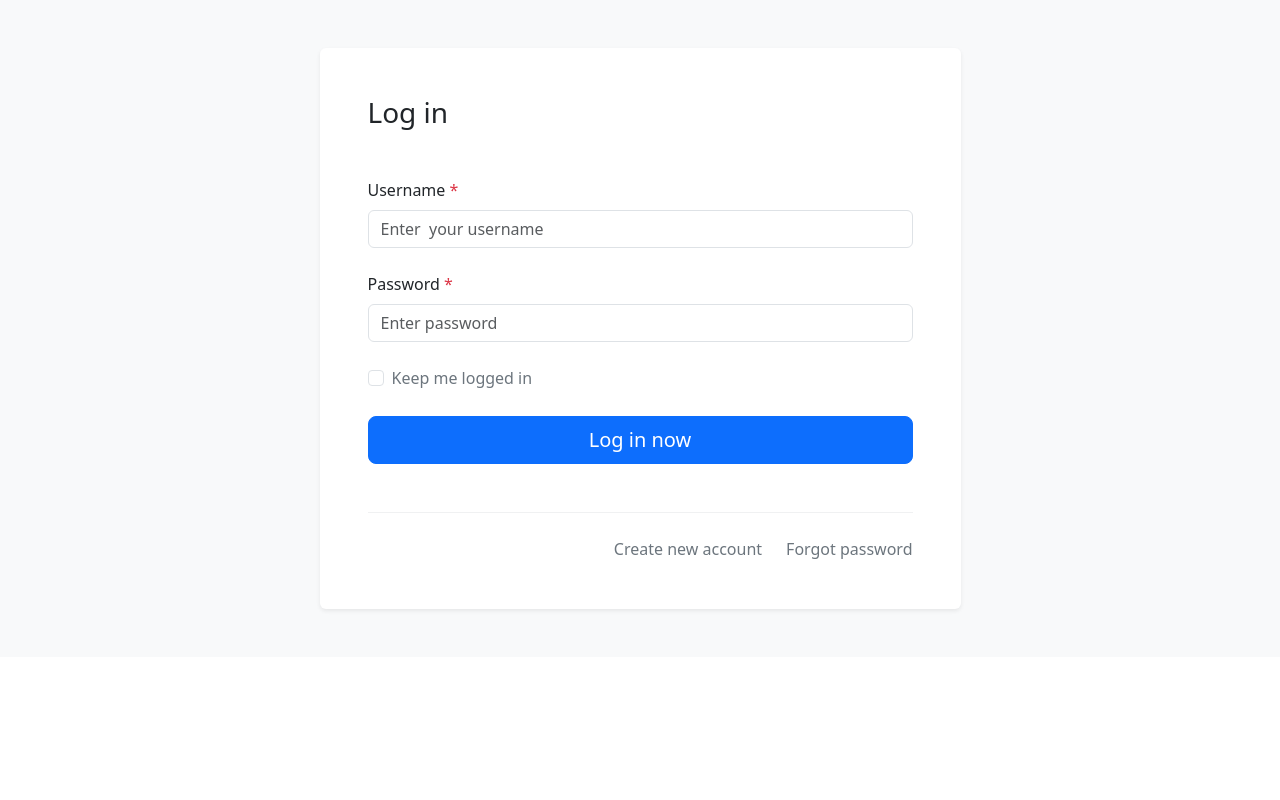
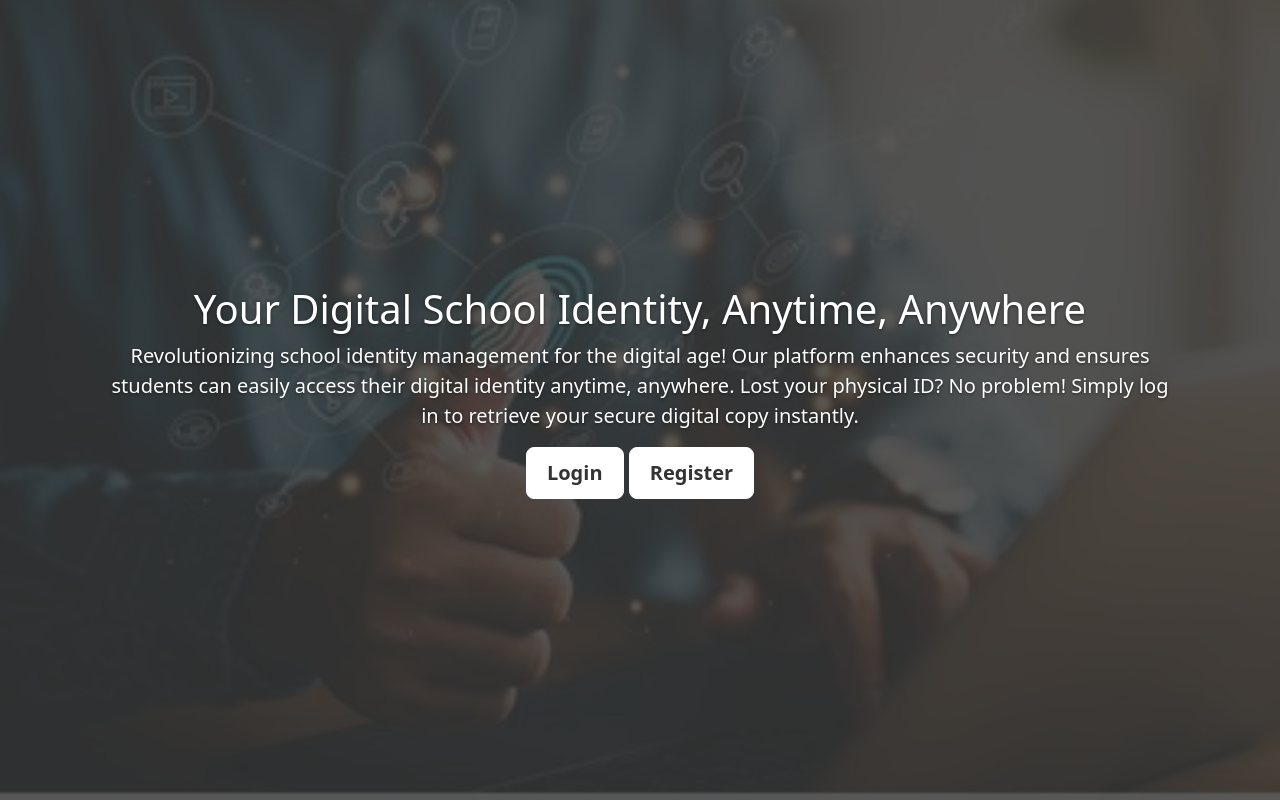
Before and after one commit to Projects-002/Digital-Id-v001, a PHP site: page / in a window 1280 px wide. Run offline with PHP 8.4, Linux system fonts and the light colour scheme.

Commit message:
cover page added

```diff
--- a/Admin/add.php
+++ b/Admin/add.php
@@ -26,19 +26,13 @@ if(!isset($_SESSION['user'])){
       <?php
 
 
-
-
-
 if(isset($_POST['add'])){
-
 
   $f_name = $_POST['f-name'];
   $l_name = $_POST['l-name'];
   $reg_no  = $_POST['reg-no'];
   $email = $_POST['email'];
   $pass = $_POST['pass'];
-
-
 
 
     try{
--- a/index.php
+++ b/index.php
@@ -1,52 +1,3 @@
-
-<?php
-
-include('database/db.php');
-
-if(isset($_POST['submit'])) {
-    $username = $_POST['username'];
-    $pass = $_POST['password'];
-
-    // Get the user with the provided email/username
-    $sql = "SELECT * FROM users WHERE Email = ?";
-    $stmt = mysqli_prepare($conn, $sql);
-    mysqli_stmt_bind_param($stmt, 's', $username);
-    mysqli_stmt_execute($stmt);
-    $result = mysqli_stmt_get_result($stmt);
-
-    if($result && mysqli_num_rows($result) > 0) {
-        $user = mysqli_fetch_assoc($result);
-
-        // Verify the password
-        if($pass == $user['Pass']) {
-            session_start();
-            $_SESSION['user'] = $username;
-
-            // Redirect based on user role
-            if($user['U_Role'] == 'user') {
-                header('location: dashboard.php?uid='.$user['SN']);
-            } else {
-                header('location: Admin/index.php?uid='.$user['SN']);
-            }
-            exit();
-        } else {
-            echo '
-            <div class="alert alert-danger container mt-5 w-50" role="alert">
-                Incorrect Password. Please try again!
-            </div>';
-        }
-    } else {
-        echo '
-        <div class="alert alert-danger container mt-5 w-50" role="alert">
-            Username not found. Please try again!
-        </div>';
-    }
-}
-
-?>
-
-
-
 <!DOCTYPE html>
 <html lang="en">
 <head>
@@ -57,60 +8,186 @@ if(isset($_POST['submit'])) {
 </head>
 <body>
 
-    <!-- Login 2 - Bootstrap Brain Component -->
-<div class="bg-light py-3 py-md-5">
-    <div class="container">
-      <div class="row justify-content-md-center">
-        <div class="col-12 col-md-11 col-lg-8 col-xl-7 col-xxl-6">
-          <div class="bg-white p-4 p-md-5 rounded shadow-sm">
-            <div class="row">
-              <div class="col-12">
-                <div class="mb-5">
-                  <h3>Log in</h3>
-                </div>
+    <div class="site-wrapper">
+
+        <div class="site-wrapper-inner">
+
+          <div class="container">
+
+            <!-- <div class="masthead clearfix">
+              <div class="container inner">
+                <h3 class="masthead-brand">Cover</h3>
+                <nav>
+                  <ul class="nav masthead-nav">
+                    <li class="active"><a href="#">Home</a></li>
+                    <li><a href="#">Features</a></li>
+                    <li><a href="#">Contact</a></li>
+                  </ul>
+                </nav>
               </div>
+            </div> -->
+
+            <div class="inner cover">
+              <h1 class="cover-heading">Your Digital School Identity, Anytime, Anywhere</h1>
+              <p class="lead">Revolutionizing school identity management for the digital age! Our platform enhances security and ensures students can easily access their digital identity anytime, anywhere. Lost your physical ID? No problem! Simply log in to retrieve your secure digital copy instantly.</p>
+              <p class="lead">
+                <a href="login.php" class="btn btn-lg btn-default">Login</a>
+                <a href="register.php" class="btn btn-lg btn-default">Register</a>
+              </p>
             </div>
-            <form action="index.php" method="POST">
-              <div class="row gy-3 gy-md-4 overflow-hidden">
-                <div class="col-12">
-                  <label for="email" class="form-label">Username <span class="text-danger">*</span></label>
-                  <input type="text" class="form-control" name="username" id="email" placeholder="Enter  your username" required>
-                </div>
-                <div class="col-12">
-                  <label for="password" class="form-label">Password <span class="text-danger">*</span></label>
-                  <input type="password" class="form-control" name="password" id="password" value="" placeholder="Enter password" required>
-                </div>
-                <div class="col-12">
-                  <div class="form-check">
-                    <input class="form-check-input" type="checkbox" value="" name="remember_me" id="remember_me">
-                    <label class="form-check-label text-secondary" for="remember_me">
-                      Keep me logged in
-                    </label>
-                  </div>
-                </div>
-                <div class="col-12">
-                  <div class="d-grid">
-                    <button class="btn btn-lg btn-primary" name="submit" type="submit">Log in now</button>
-                  </div>
-                </div>
-              </div>
-            </form>
-            <div class="row">
-              <div class="col-12">
-                <hr class="mt-5 mb-4 border-secondary-subtle">
-                <div class="d-flex gap-2 gap-md-4 flex-column flex-md-row justify-content-md-end">
-                  <a href="register.php" class="link-secondary text-decoration-none">Create new account</a>
-                  <a href="#!" class="link-secondary text-decoration-none">Forgot password</a>
-                </div>
-              </div>
-            </div>
-            <div class="row">
-            </div>
+
           </div>
+
         </div>
+
       </div>
-    </div>
-  </div>
+      <style>
+        /*
+ * Globals
+ */
+
+/* Links */
+a,
+a:focus,
+a:hover {
+  color: #fff;
+}
+
+/* Custom default button */
+.btn-default,
+.btn-default:hover,
+.btn-default:focus {
+  color: #333;
+  text-shadow: none; /* Prevent inheritence from `body` */
+  background-color: #fff;
+  border: 1px solid #fff;
+}
+
+
+/*
+ * Base structure
+ */
+
+html,
+body {
+  height: 100%;
+  background-color: #fff;
+}
+body {
+  color: #fff;
+  text-align: center;
+  text-shadow: 0 1px 3px rgba(0,0,0,.5);
+  background: url('Assets/img/businessmen-fingerprint-scanning-biometric-authentication-260nw-2132890215.jpg');
+  background-size: cover;
+  background-position: center;
+}
+
+/* Extra markup and styles for table-esque vertical and horizontal centering */
+.site-wrapper {
+  display: table;
+  width: 100%;
+  height: 100%;
+  background-color: #333333d1;
+  /*height: 100%; */
+  /*min-height: 100%;*/
+}
+.site-wrapper-inner {
+  display: table-cell;
+  vertical-align: top;
+}
+.cover-container {
+  margin-right: auto;
+  margin-left: auto;
+}
+
+/* Padding for spacing */
+.inner {
+  padding: 30px;
+}
+
+
+/*
+ * Header
+ */
+.masthead-brand {
+  margin-top: 10px;
+  margin-bottom: 10px;
+}
+
+.masthead-nav > li {
+  display: flex;
+  align-items: center;
+  justify-content: end;
+
+}
+.masthead-nav > li + li {
+  margin-left: 20px;
+}
+.masthead-nav > li > a {
+  padding-right: 0;
+  padding-left: 0;
+  font-size: 16px;
+  font-weight: bold;
+  color: #fff; /* IE8 proofing */
+  color: rgba(255,255,255,.75);
+  border-bottom: 2px solid transparent;
+}
+.masthead-nav > li > a:hover,
+.masthead-nav > li > a:focus {
+  background-color: transparent;
+  border-bottom-color: #a9a9a9;
+  border-bottom-color: rgba(255,255,255,.25);
+}
+.masthead-nav > .active > a,
+.masthead-nav > .active > a:hover,
+.masthead-nav > .active > a:focus {
+  color: #fff;
+  border-bottom-color: #fff;
+}
+
+@media (min-width: 768px) {
+  .masthead-brand {
+    float: left;
+  }
+  .masthead-nav {
+    float: right;
+  }
+}
+
+
+/*
+ * Cover
+ */
+
+.cover {
+  padding: 0 20px;
+}
+.cover .btn-lg {
+  padding: 10px 20px;
+  font-weight: bold;
+}
+
+/*
+ * Affix and center
+ */
+
+@media (min-width: 768px) {
+  /* Pull out the header and footer */
+  .masthead {
+    position: fixed;
+    top: 0;
+  }
+  /* Start the vertical centering */
+  .site-wrapper-inner {
+    vertical-align: middle;
+  }
+
+}
+
+
+</style>
+
+<script src="https://cdn.jsdelivr.net/npm/bootstrap@5.3.3/dist/js/bootstrap.bundle.min.js" integrity="sha384-YvpcrYf0tY3lHB60NNkmXc5s9fDVZLESaAA55NDzOxhy9GkcIdslK1eN7N6jIeHz" crossorigin="anonymous"></script>
 
 </body>
 </html>
--- a/logout.php
+++ b/logout.php
@@ -2,5 +2,5 @@
 session_start();
 session_destroy();
 
-header('location: index.php');
+header('location: login.php');
 ?>
```
Also changed, not shown: Admin/index.php (+4 -4 lines), login.php (added, +116 -0 lines), Assets/img/antonymous-hacker-online-data-hacking-260nw-2142005911.jpg (added), Assets/img/businessmen-fingerprint-scanning-biometric-authentication-260nw-2132890215.jpg (added), Assets/img/fingerprint-scanning-technology-concept-2d-260nw-2427423565.jpg (added), Assets/img/man-using-thumb-scan-finger-260nw-2025989846.jpg (added), Assets/img/security-future-technology-cybernetics-on-260nw-2047749395.jpg (added).
